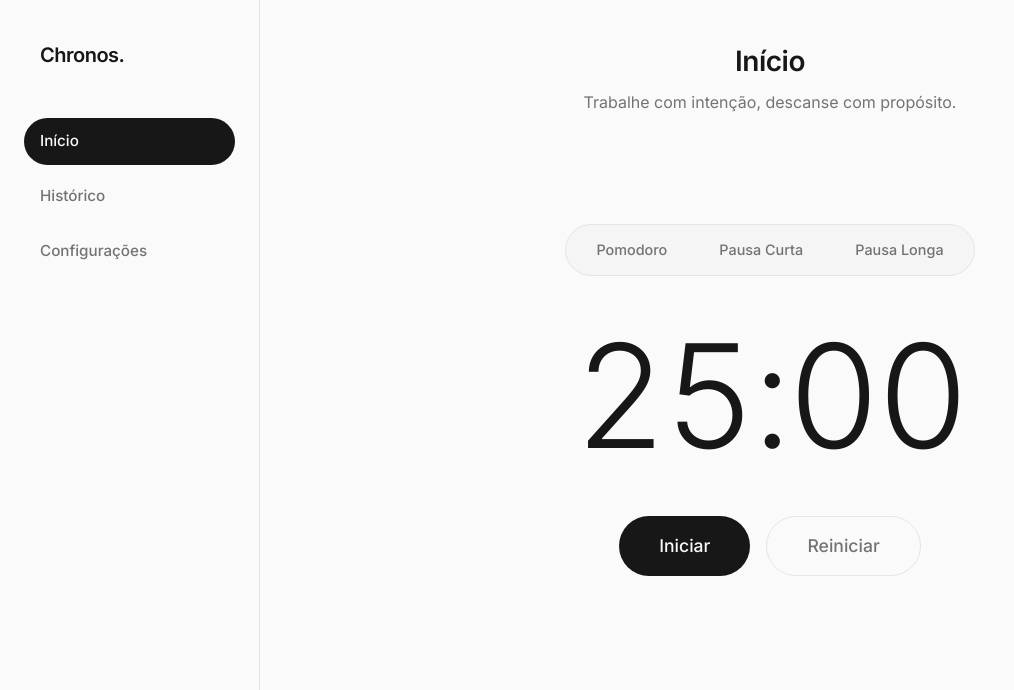
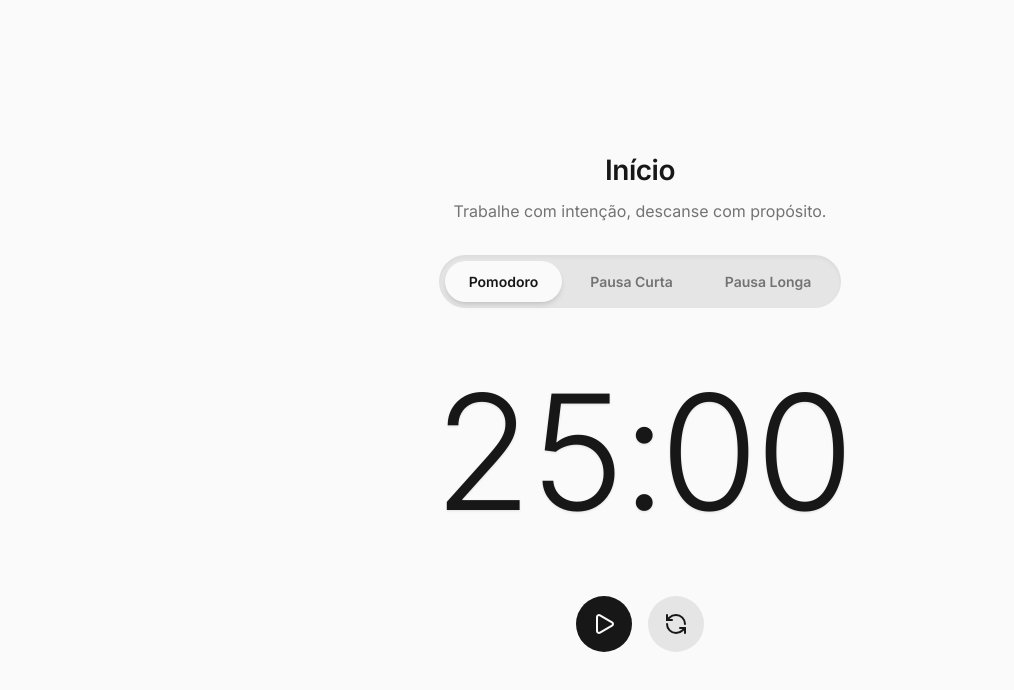
Before and after one commit to Jhnvida/chronos, a React (Vite) app: page / in a window 1280 px wide. Shown: the top 690 px of the page, without its empty margins (0-1014 px from the left). Built offline with nearby package versions, Linux system fonts and the light colour scheme.

Commit message:
feat: reformula design da aplicação

```diff
--- a/src/App.module.css
+++ b/src/App.module.css
@@ -1,8 +1,8 @@
-.mainContent {
-    flex: 1;
+.content {
     display: flex;
     flex-direction: column;
+    justify-content: center;
     align-items: center;
-    justify-content: center;
-    position: relative;
+    min-height: 100vh;
+    gap: 2rem;
 }
--- a/src/App.tsx
+++ b/src/App.tsx
@@ -1,4 +1,3 @@
-import { Sidebar } from "./components/Sidebar";
 import { Heading } from "./components/Heading";
 import { Timer } from "./components/Timer";
 import styles from "./App.module.css";
@@ -6,12 +5,10 @@ import styles from "./App.module.css";
 function App() {
     return (
         <>
-            <Sidebar />
-
-            <main className={styles.mainContent}>
+            <div className={styles.content}>
                 <Heading title="Início" subtitle="Trabalhe com intenção, descanse com propósito." />
                 <Timer />
-            </main>
+            </div>
         </>
     );
 }
--- a/src/components/Heading/index.tsx
+++ b/src/components/Heading/index.tsx
@@ -7,10 +7,12 @@ type HeadingProps = {
 
 function Heading({ title, subtitle }: HeadingProps) {
     return (
-        <div className={styles.container}>
-            <h1 className={styles.title}>{title}</h1>
-            <h2 className={styles.subtitle}>{subtitle}</h2>
-        </div>
+        <>
+            <div className={styles.content}>
+                <h1 className={styles.title}>{title}</h1>
+                <h2 className={styles.subtitle}>{subtitle}</h2>
+            </div>
+        </>
     );
 }
 
--- a/src/components/Heading/styles.module.css
+++ b/src/components/Heading/styles.module.css
@@ -1,14 +1,11 @@
-.container {
-    width: 100%;
-    position: absolute;
-    top: 40px;
-
+.content {
+    display: flex;
+    flex-direction: column;
+    gap: 0.5rem;
     text-align: center;
 }
 
 .title {
-    margin-bottom: 8px;
-
     font-size: 1.75rem;
     font-weight: 600;
     color: var(--text);
--- a/src/components/Sidebar/index.tsx
+++ /dev/null
@@ -1,23 +0,0 @@
-import styles from "./styles.module.css";
-
-function Sidebar() {
-    return (
-        <div className={styles.container}>
-            <div className={styles.logo}>Chronos.</div>
-
-            <nav className={styles.nav}>
-                <a href="/" className={`${styles.link} ${styles.active}`}>
-                    Início
-                </a>
-                <a href="/history" className={styles.link}>
-                    Histórico
-                </a>
-                <a href="/settings" className={styles.link}>
-                    Configurações
-                </a>
-            </nav>
-        </div>
-    );
-}
-
-export { Sidebar };
--- a/src/components/Sidebar/styles.module.css
+++ /dev/null
@@ -1,46 +0,0 @@
-.container {
-    display: flex;
-    flex-direction: column;
-    width: 260px;
-    padding: 40px 24px;
-
-    background-color: var(--background);
-    border-right: 1px solid var(--border);
-}
-
-.logo {
-    margin-bottom: 48px;
-    padding-left: 16px;
-
-    color: var(--text);
-    font-size: 1.25rem;
-    font-weight: 600;
-    letter-spacing: -0.5px;
-}
-
-.nav {
-    display: flex;
-    flex-direction: column;
-    gap: 8px;
-}
-
-.link {
-    padding: 12px 16px;
-    border-radius: 999px;
-
-    color: var(--text-muted);
-    font-size: 0.95rem;
-    font-weight: 500;
-    transition: all 0.2s ease;
-}
-
-.link:hover {
-    color: var(--text);
-    background-color: var(--surface-2);
-}
-
-.active {
-    color: var(--background);
-    background-color: var(--primary);
-    box-shadow: none;
-}
--- a/src/components/Timer/index.tsx
+++ b/src/components/Timer/index.tsx
@@ -1,25 +1,32 @@
+import { Play, RefreshCcw } from "lucide-react";
 import styles from "./styles.module.css";
 
 function Timer() {
     return (
-        <div className={styles.container}>
+        <>
+            <div className={styles.content}>
                 <div className={styles.modes}>
-                <button className={styles.modeButton}>Pomodoro</button>
-                <button className={styles.modeButton}>Pausa Curta</button>
-                <button className={styles.modeButton}>Pausa Longa</button>
+                    <button className={`${styles.modeButton} ${styles.modeActive}`}>Pomodoro</button>
+                    <button className={`${styles.modeButton} ${styles.modeInactive}`}>Pausa Curta</button>
+                    <button className={`${styles.modeButton} ${styles.modeInactive}`}>Pausa Longa</button>
                 </div>
 
-            <div className={styles.clock}>
+                <div className={styles.timer}>
                     <span>25</span>
                     <span>:</span>
                     <span>00</span>
                 </div>
 
                 <div className={styles.controls}>
-                <button className={styles.button}>Iniciar</button>
-                <button className={styles.buttonSecondary}>Reiniciar</button>
+                    <button className={styles.button}>
+                        <Play />
+                    </button>
+                    <button className={`${styles.button} ${styles.buttonSecondary}`}>
+                        <RefreshCcw />
+                    </button>
                 </div>
             </div>
+        </>
     );
 }
 
--- a/src/components/Timer/styles.module.css
+++ b/src/components/Timer/styles.module.css
@@ -1,97 +1,79 @@
-.container {
+.content {
     display: flex;
     flex-direction: column;
     align-items: center;
     justify-content: center;
-    gap: 48px;
-    padding: 40px 20px;
+    gap: 4rem;
 }
 
 .modes {
     display: flex;
-    gap: 4px;
-    background-color: var(--surface);
-    padding: 6px;
-    border-radius: 999px;
-    border: 1px solid var(--border);
+    gap: 0.25rem;
+    background-color: var(--surface-2);
+    padding: 0.375rem;
+    border-radius: 100px;
+    box-shadow: inset 0 2px 4px 0 rgba(0, 0, 0, 0.05);
 }
 
 .modeButton {
-    padding: 8px 24px;
-    border-radius: 999px;
+    padding: 0.625rem 1.5rem;
+    border-radius: 100px;
 
-    color: var(--text-muted);
-    font-size: 0.9rem;
-    font-weight: 500;
-    transition: all 0.2s ease;
+    font-size: 0.875rem;
+    font-weight: 600;
+    cursor: pointer;
 }
 
-.modeButton:hover {
+.modeActive {
+    background-color: var(--background);
     color: var(--text);
-    background-color: var(--surface-2);
+    box-shadow:
+        0 4px 6px -1px rgba(0, 0, 0, 0.1),
+        0 2px 4px -2px rgba(0, 0, 0, 0.1);
 }
 
-.modeButtonActive {
-    color: var(--background);
-    background-color: var(--primary);
-    box-shadow: none;
+.modeInactive {
+    color: var(--text-muted);
+    background-color: transparent;
 }
 
-.clock {
+.modeInactive:hover {
     color: var(--text);
-    font-size: clamp(5rem, 20vw, 9rem);
+    background-color: var(--surface);
+}
+
+.timer {
+    color: var(--text);
+    font-size: 10rem;
+    line-height: 1;
     font-weight: 300;
-    line-height: 1;
-
+    letter-spacing: -0.05em;
     font-variant-numeric: tabular-nums;
-    letter-spacing: -4px;
+    filter: drop-shadow(0 1px 1px rgba(0, 0, 0, 0.1));
 }
 
 .controls {
     display: flex;
-    gap: 16px;
+    gap: 1rem;
+    align-items: center;
 }
 
 .button {
-    padding: 16px 40px;
-    background-color: var(--primary);
-    border-radius: 999px;
+    display: flex;
+    align-items: center;
+    justify-content: center;
+    padding: 1rem;
+    border-radius: 50%;
 
     color: var(--background);
-    font-size: 1.1rem;
-    font-weight: 500;
-    transition:
-        transform 0.1s,
-        background-color 0.2s,
-        box-shadow 0.2s;
+    background-color: var(--primary);
 }
 
 .button:hover {
-    background-color: var(--primary-hover);
-    box-shadow: 0 4px 12px rgba(0, 0, 0, 0.1);
-}
-
-.button:active {
-    transform: scale(0.97);
+    scale: 1.1;
 }
 
 .buttonSecondary {
-    background-color: transparent;
-    border: 1px solid var(--border);
-    border-radius: 999px;
-    padding: 16px 40px;
-
-    color: var(--text-muted);
-    font-size: 1.1rem;
-    font-weight: 500;
-    transition: all 0.2s ease;
+    color: var(--text);
+    background-color: var(--surface-2);
 }
-
-.buttonSecondary:hover {
-    color: var(--text);
-    background-color: var(--surface);
-}
-
-.buttonSecondary:active {
-    transform: scale(0.97);
-}
--- a/src/styles/global.css
+++ b/src/styles/global.css
@@ -10,7 +10,6 @@
 
 html {
     font-size: 100%;
-    scroll-behavior: smooth;
 }
 
 body {
@@ -34,12 +33,6 @@ body {
         "Open Sans",
         "Helvetica Neue",
         sans-serif;
-}
-
-#root {
-    display: flex;
-    min-height: 100vh;
-    width: 100%;
 }
 
 img,
```
Lines whose indentation alone changed are shown as unchanged.
